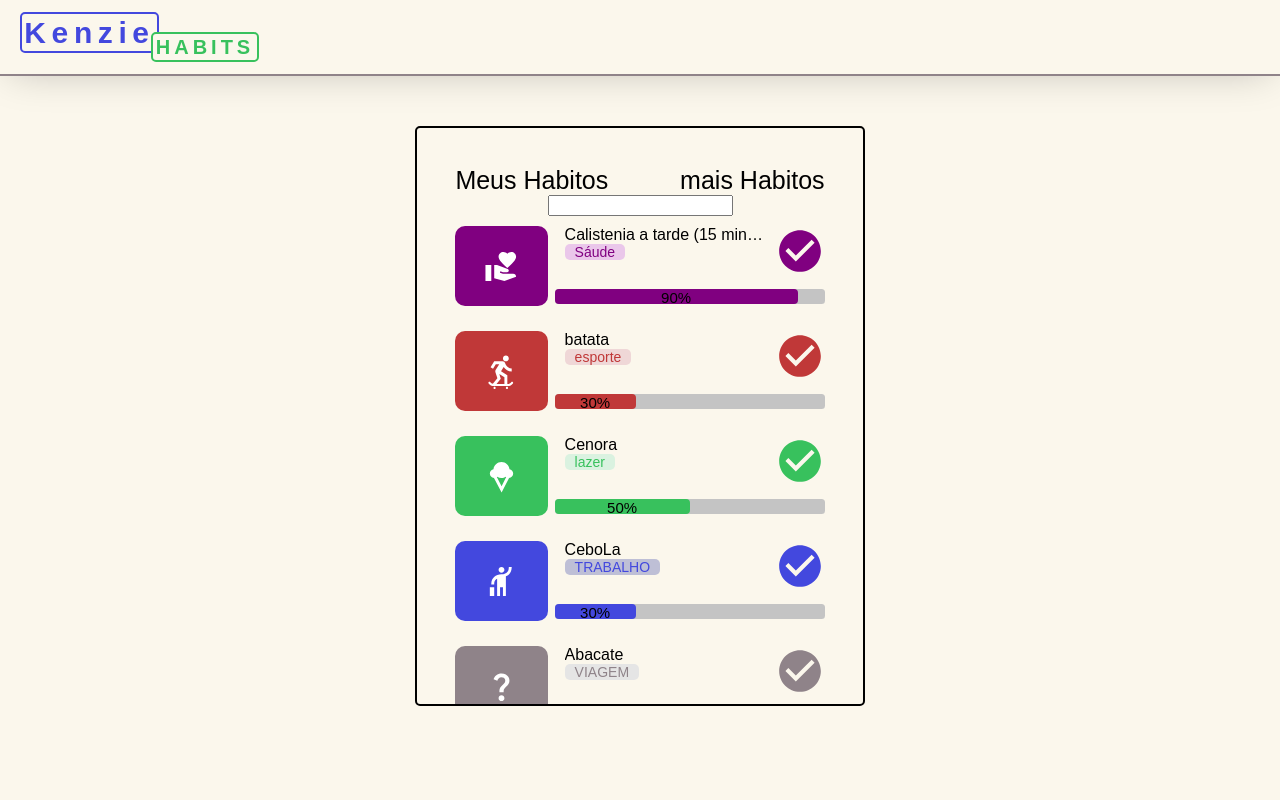
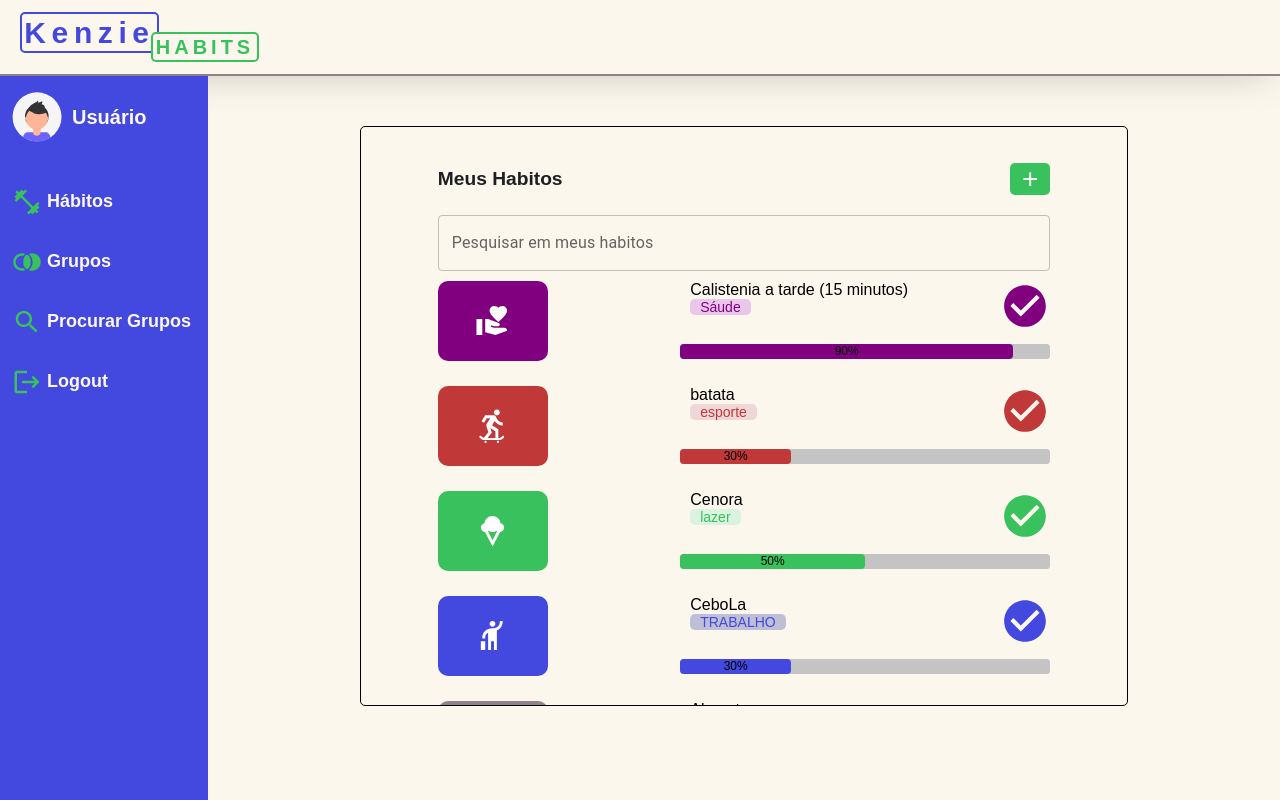
Before and after one commit to regofalcao/Habits, a React (Create React App) app: page /dashboard in a window 1280 px wide. Built offline with nearby package versions, Linux system fonts and the light colour scheme; no server answers; a web font is replaced by a local one.

Commit message:
feat: hupdate habits

```diff
--- a/src/components/CardHabits/CardHabits.jsx
+++ b/src/components/CardHabits/index.jsx
@@ -14,9 +14,46 @@ import IcecreamIcon from '@mui/icons-material/Icecream';
 import HailIcon from '@mui/icons-material/Hail';
 import QuestionMarkIcon from '@mui/icons-material/QuestionMark';
 import CheckCircleIcon from '@mui/icons-material/CheckCircle';
+import api from "../../services/api";
+import { useState } from "react";
 
 const CardHabits = ({habits}) => {
 
+    const token = useState(JSON.parse(localStorage.getItem("token")) || "");
+
+    const updateHowMuchAchieved = (item) => {
+        let howMuch = 0;
+
+        item.frequency.toLocaleLowerCase() === "diária" ?
+        howMuch = 3.34 : item.frequency.toLocaleLowerCase() === "mensal" ?
+        howMuch = 8.34 : item.frequency.toLocaleLowerCase() === "semanal" ?
+        howMuch = 4.24 : item.frequency.toLocaleLowerCase() === "anual" ?
+        howMuch = 20 : howMuch = 10;
+
+        if (item.how_much_achieved+howMuch >= 100) {
+            console.log("100%")
+            api.patch(`/habits/${item.id}`,
+                {
+                    achieved: true,
+                    how_much_achieved: 100
+                },
+                {
+                    Authorization: `Bearer ${token}`
+                })
+                .then(response => console.log(response))
+            } if (item.how_much_achieved+howMuch < 100) {
+                console.log("ainda não")
+                api.patch(`/habits/${item.id}`,
+                    {
+                        how_much_achieved: item.how_much_achieved+howMuch
+                    },
+                    {
+                        Authorization: `Bearer ${token}`
+                    })
+                    .then(response => console.log(response))
+                }
+
+    }
 
     return(
         <Conteiner>
@@ -43,7 +80,8 @@ const CardHabits = ({habits}) => {
                                     {item.category}
                                 </Category>
                             </div>
-                            <CheckinConteiner category = {item.category}  >
+                            <CheckinConteiner   category = {item.category}
+                                                onClick = {() => updateHowMuchAchieved(item)} >
                                 <CheckCircleIcon/>
                             </CheckinConteiner>
                         </ConteinerDiscription>
--- a/src/components/CardHabits/styled.jsx
+++ b/src/components/CardHabits/styled.jsx
@@ -8,7 +8,6 @@ export const CardConteiner = styled.div`
    display: flex;
    justify-content: space-between;
    margin: 10px 0 25px 0;
-
 
 `
 
@@ -33,6 +32,7 @@ export const IconConteiner = styled.div`
     }
     @media screen and (min-width: 650px){
         height:80px;
+        width:18%
     }
 
 `
@@ -55,7 +55,7 @@ export const Name = styled.div`
     white-space:nowrap;
     overflow: hidden;
     @media screen and (min-width: 650px){
-        width:200px
+        width:300px
     }
     `
 export const Category = styled.div`
@@ -103,7 +103,7 @@ export const ProgressBar = styled.div`
                                         "#4348DE" : "#8F8389" };
     height: 100%;
     border-radius:4px;
-    font-size:15px;
+    font-size:12px;
 
     p{
         text-align:center;
--- a/src/pages/Dashboard/index.jsx
+++ b/src/pages/Dashboard/index.jsx
@@ -1,19 +1,20 @@
 import Header from "../../components/Header";
 import { CardsConteiner, Conteiner, CardHeader} from "./styled";
-import CardHabits from "../../components/CardHabits/CardHabits";
+import CardHabits from "../../components/CardHabits";
 import { useEffect, useState } from "react";
 import api from "../../services/api";
+import SideBar from "../../components/SideBar";
+import { TextField } from "@mui/material";
 
 const Dashboard = () => {
 
   const token = useState(JSON.parse(localStorage.getItem("token")) || "");
-
   const [habitsList, setHabitsList] = useState([{
     id: 2607,
     title: "Calistenia a tarde (15 minutos)",
     category: "Sáude",
     difficulty: "Muito díficil",
-    frequency: "Diária",
+    frequency: "ddswa",
     achieved: false,
     how_much_achieved: 90,
     user: 673
@@ -23,7 +24,7 @@ const Dashboard = () => {
     title: "batata",
     category: "esporte",
     difficulty: "Muito díficil",
-    frequency: "Diária",
+    frequency: "Mensal",
     achieved: false,
     how_much_achieved: 30,
     user: 673
@@ -84,10 +85,10 @@ const Dashboard = () => {
     achieved: false,
     how_much_achieved: 30,
     user: 673
-  },])
+  },]);
+  const [userInput, setUserInput] = useState("");
+  const [newList, setNewList] = useState([]);
 
-  const [userInput, setUserInput] = useState("");
-  const [newList, setNewList] = useState([])
 
   useEffect(()=>{
       const newListHabits = habitsList.filter((item) => (
@@ -108,13 +109,16 @@ const Dashboard = () => {
   return (
     <>
       <Header />
+      <SideBar/>
       <Conteiner>
         <CardsConteiner>
           <CardHeader>
             <p>Meus Habitos</p>
-            <p>mais Habitos</p>
+            <div>+</div>
           </CardHeader>
-          <input onChange = {e => setUserInput(e.target.value)} />
+          <TextField  fullWidth
+                      label="Pesquisar em meus habitos"
+                      onChange = {e => setUserInput(e.target.value)} />
           {userInput ? <CardHabits habits = {newList}/> : <CardHabits habits = {habitsList} />}
         </CardsConteiner>
       </Conteiner>
--- a/src/pages/Dashboard/styled.jsx
+++ b/src/pages/Dashboard/styled.jsx
@@ -7,12 +7,12 @@ export const Conteiner  = styled.div`
 `
 
 export const CardsConteiner = styled.div`
-    width: 90%;
+    width: 95%;
     max-height: 450px;
-    border: solid 2px black;
+    border: solid 1px black;
     border-radius: 5px;
-    margin: 50px 0;
-    padding: 3%;
+    margin: 15px 0 ;
+    padding: 2% 3%;
     overflow: auto;
     ::-webkit-scrollbar {
         width: 4px;
@@ -28,8 +28,10 @@ export const CardsConteiner = styled.div`
     }
 
     @media screen and (min-width: 650px){
-        width:450px;
+        width:60%;
         max-height:580px;
+        margin: 50px 0 0 208px;
+        padding: 2% 6%;
 
         ::-webkit-scrollbar {
         width: 8px;
@@ -37,11 +39,26 @@ export const CardsConteiner = styled.div`
     }
 `
 export const CardHeader = styled.div`
-    display:Flex;
+
+    display: flex;
     justify-content: space-between;
+    align-items: center;
+    margin: 10px 0 20px 0;
+    p {
+        font-weight: bold;
+        color: var(--black);
+        font-size: 1.2rem;
+    }
 
-    p{
-        font-size:25px;
+    > div {
+        background-color: var(--color-secundary);
+        border-radius: 5px;
+        box-sizing: border-box;
+        color: var(--light-gray);
+        width: 40px;
+        font-size: 28px;
+        padding: 0 2px;
+        cursor: pointer;
+    }
 
-    }
 `
```
